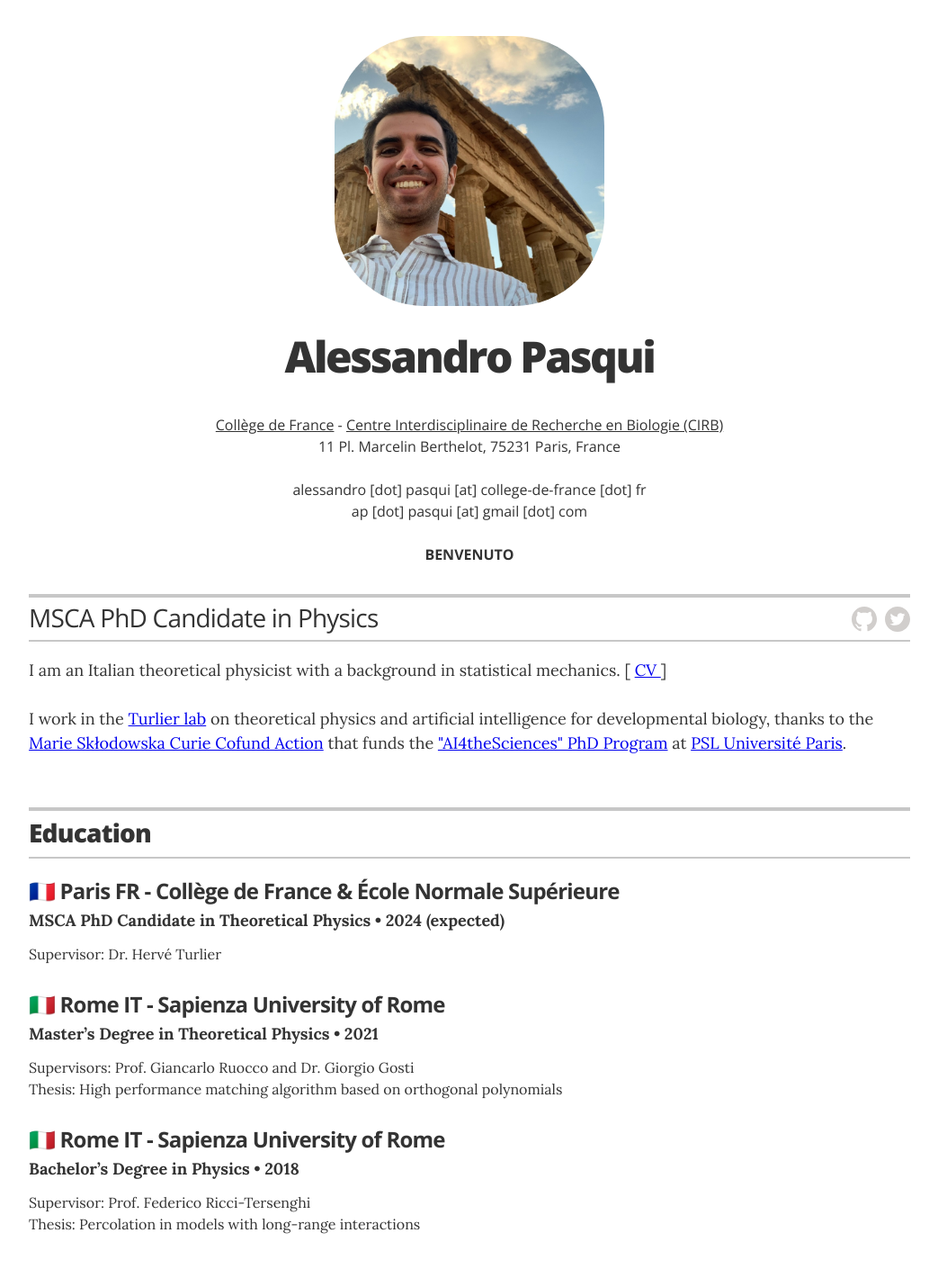
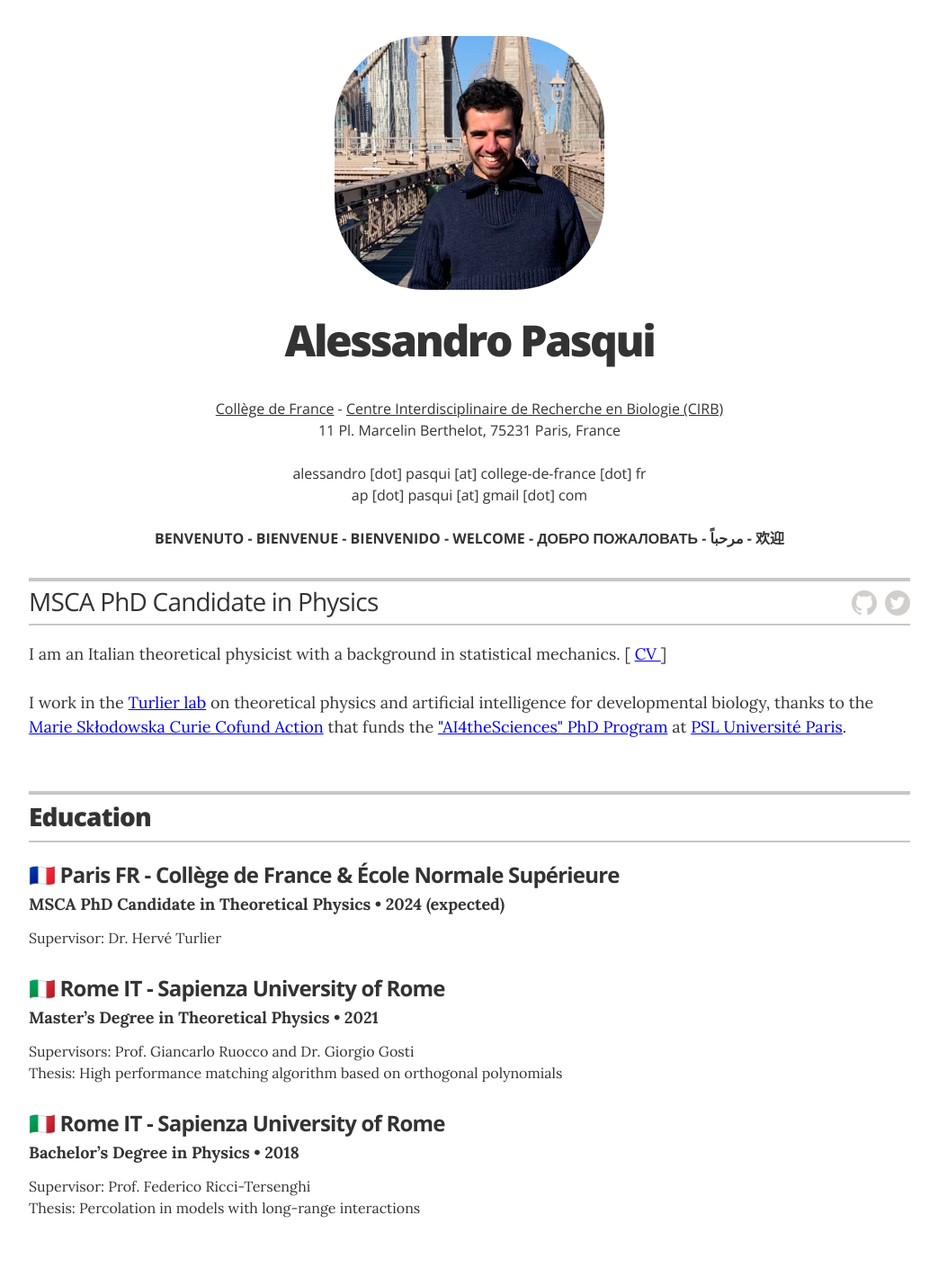
Before and after one commit to apasqui/apasqui.github.io, a Jekyll site: the page built from index.html, in a window 1280 px wide. Shown: the whole page at 90% size, without its empty margins (118-1161 px from the left). Built offline with Jekyll 4.4.1, drawn with Linux system fonts in a browser that asks for light colours.

Commit message:
Add files via upload

```diff
--- a/_config.yml
+++ b/_config.yml
@@ -24,7 +24,7 @@ resume_header_contact_info:     "<br> <a href=https://www.college-de-france.fr/>
 11 Pl. Marcelin Berthelot, 75231 Paris, France <br><br>
 alessandro [dot] pasqui [at] college-de-france [dot] fr <br>
 ap [dot] pasqui [at] gmail [dot] com <br> <br>
-<b>BENVENUTO</b>"
+<b>BENVENUTO - BIENVENUE - BIENVENIDO - WELCOME - ДОБРО ПОЖАЛОВАТЬ - مرحباً - 欢迎 </b>"
 display_header_contact_info:    "true"
 
 resume_header_intro: "<p>I am an Italian theoretical physicist with a background in statistical mechanics. [ <a href=\"cv/CV-Alessandro_Pasqui.pdf\" download> CV </a> ] <br> <br>
```
Also changed, not shown: img/profile.jpg, 2 other files.
